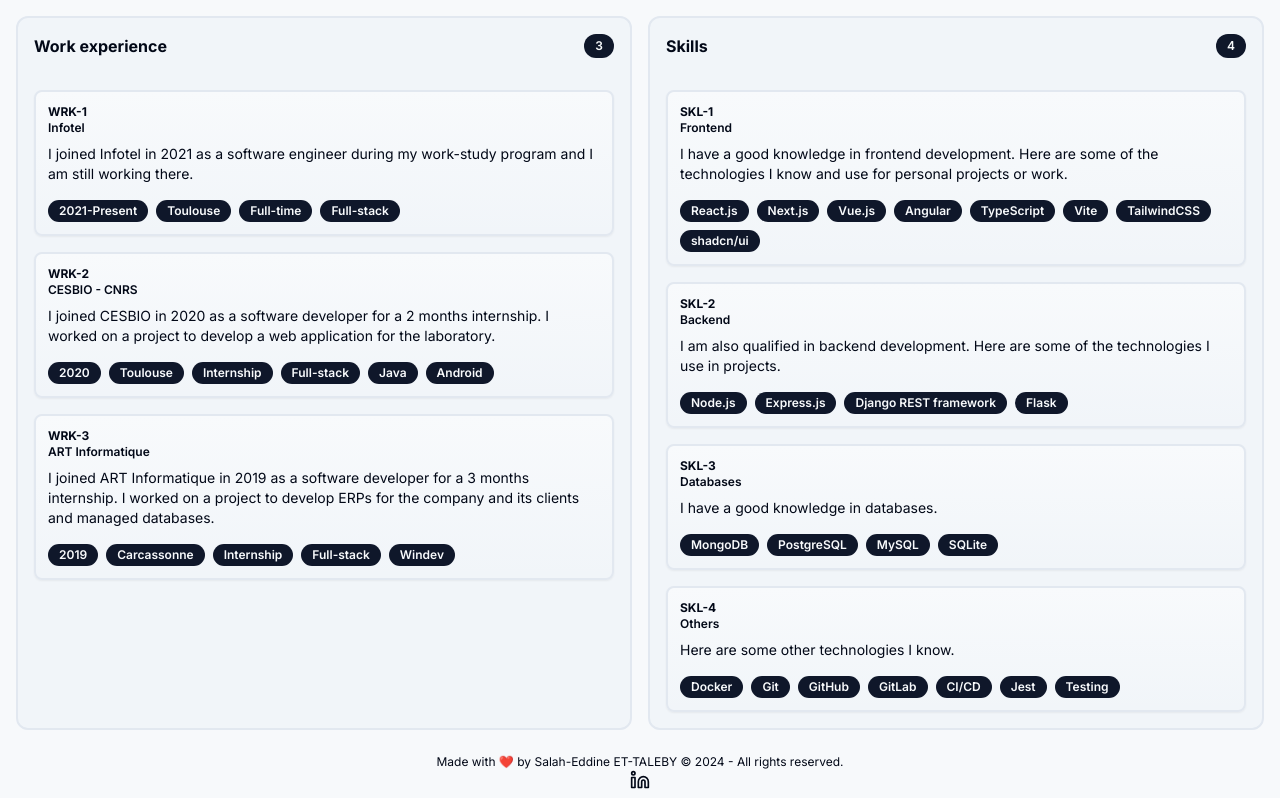
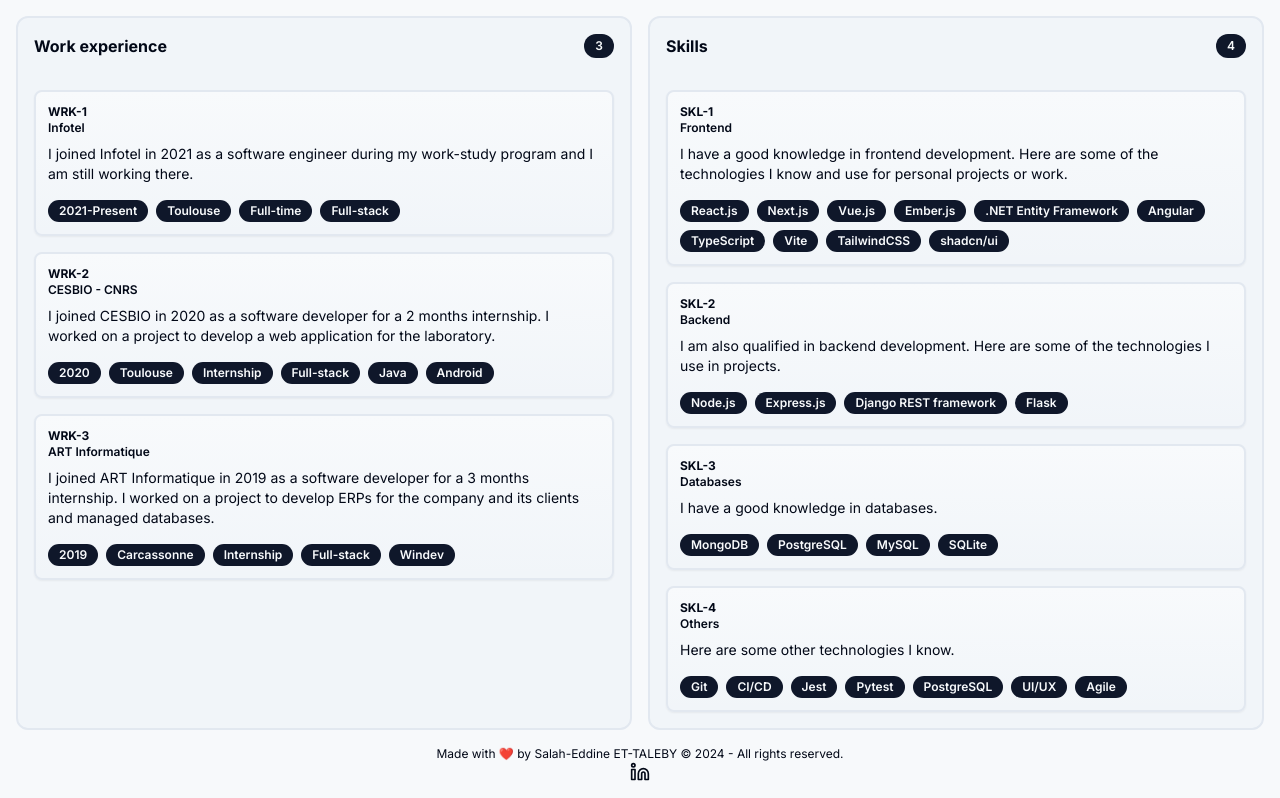
Before and after one commit to slheddne/portfolio-kanban, a Next.js app: page / in a window 1280 px wide. Shown: the part 606-1404 px from the top of the page. Built offline with nearby package versions, Linux system fonts and the light colour scheme.

Commit message:
[fixed] : footer

```diff
--- a/app/page.tsx
+++ b/app/page.tsx
@@ -93,6 +93,8 @@ const cards = [
           "React.js",
           "Next.js",
           "Vue.js",
+          "Ember.js",
+          ".NET Entity Framework",
           "Angular",
           "TypeScript",
           "Vite",
@@ -118,13 +120,13 @@ const cards = [
         title: "Others",
         description: "Here are some other technologies I know.",
         badges: [
-          "Docker",
           "Git",
-          "GitHub",
-          "GitLab",
           "CI/CD",
           "Jest",
-          "Testing",
+          "Pytest",
+          "PostgreSQL",
+          "UI/UX",
+          "Agile",
         ],
       },
     ],
--- a/components/Footer.tsx
+++ b/components/Footer.tsx
@@ -3,7 +3,7 @@ import { Linkedin } from "lucide-react";
 
 const Footer = () => {
   return (
-    <footer className='p-2 flex flex-col items-center justify-center w-full mt-auto'>
+    <footer className=' flex flex-col items-center justify-center w-full mb-2'>
       <p className='text-xs text-center'>
         Made with ❤️ by Salah-Eddine ET-TALEBY © 2024 - All rights reserved.
       </p>
```
